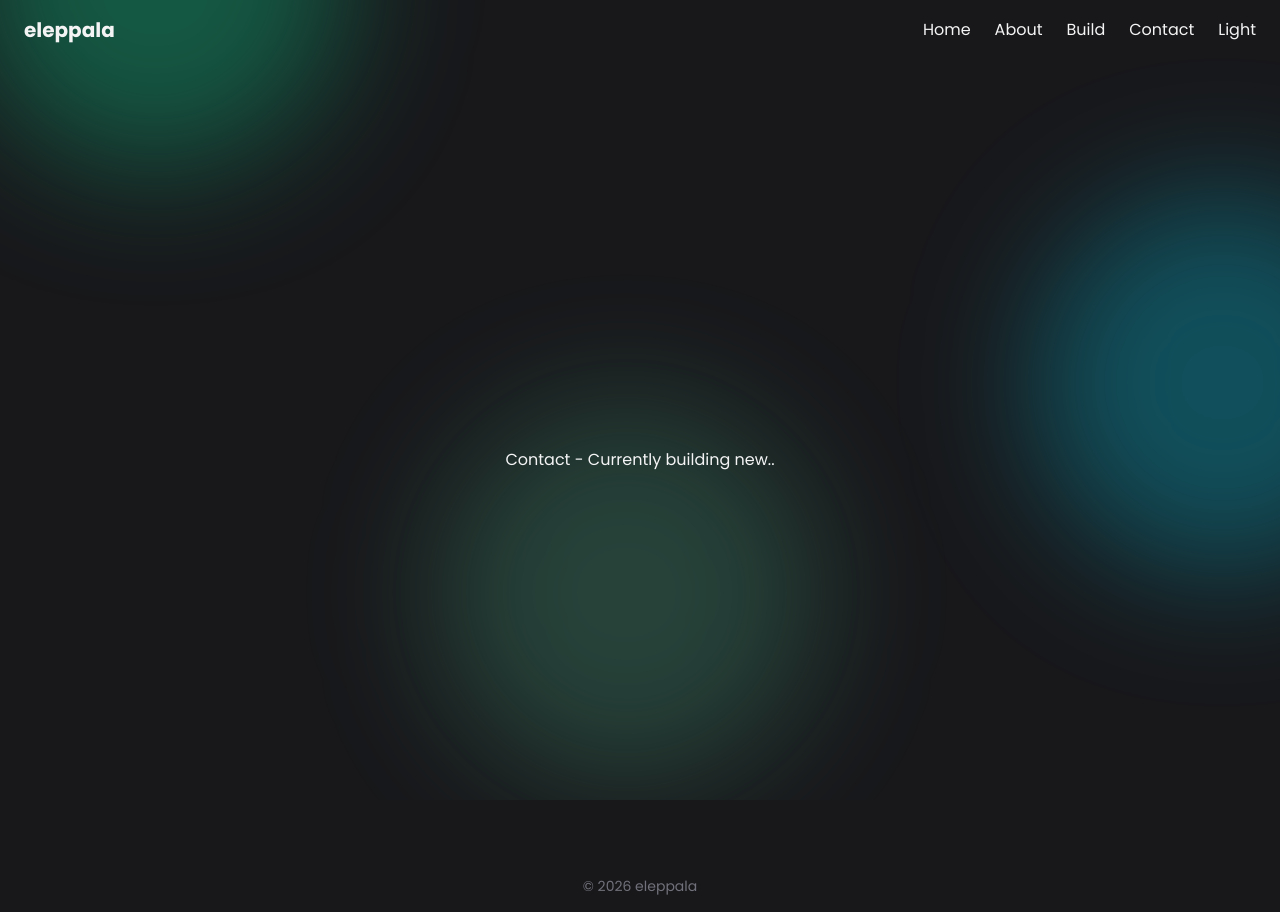
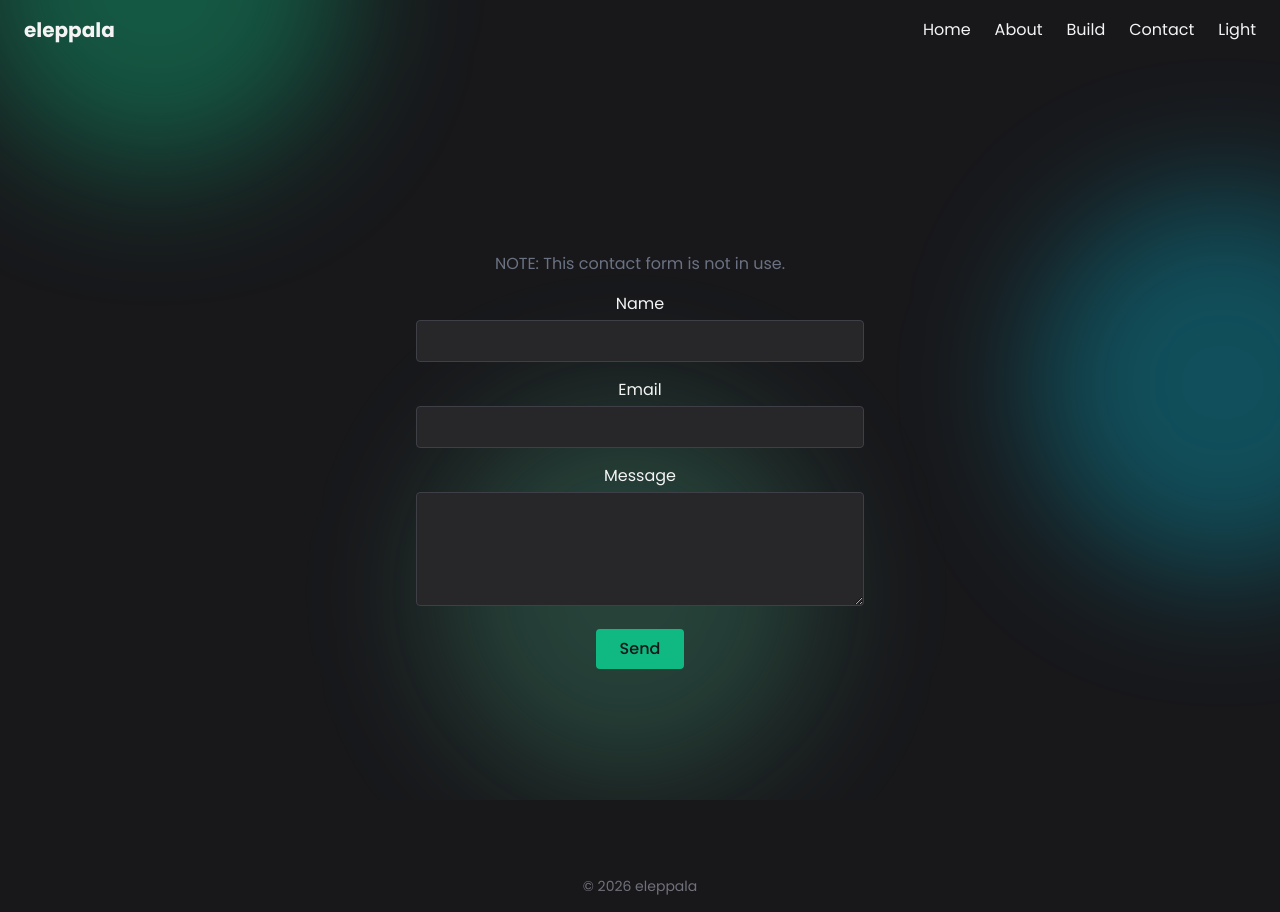
Before and after one commit to eleppala/eleppala_, a React (Vite) app: page /contact in a window 1280 px wide. Built offline with nearby package versions, Linux system fonts and the light colour scheme.

Commit message:
feat: contact form

```diff
--- /dev/null
+++ b/src/components/ContactForm.tsx
@@ -0,0 +1,80 @@
+import { useState } from 'react'
+
+function ContactForm() {
+  const [status, setStatus] = useState<'idle' | 'sending' | 'success' | 'error'>('idle')
+
+  const handleSubmit = async (e: React.FormEvent<HTMLFormElement>) => {
+    e.preventDefault()
+    setStatus('sending')
+
+    const form = e.currentTarget
+    const formData = new FormData(form)
+
+    try {
+      const response = await fetch('/api/contact', {
+        method: 'POST',
+        body: JSON.stringify({
+          name: formData.get('name'),
+          email: formData.get('email'),
+          message: formData.get('message'),
+        }),
+        headers: { 'Content-Type': 'application/json' },
+      })
+
+      if (response.ok) {
+        setStatus('success')
+        form.reset()
+      } else {
+        setStatus('error')
+      }
+    } catch {
+      setStatus('error')
+    }
+  }
+
+  return (
+    <form onSubmit={handleSubmit} className="space-y-4 max-w-md">
+      <div>
+        <label htmlFor="name" className="block mb-1">Name</label>
+        <input
+          type="text"
+          id="name"
+          name="name"
+          required
+          className="w-full px-3 py-2 bg-zinc-800 border border-zinc-700 rounded focus:outline-none focus:border-primary"
+        />
+      </div>
+      <div>
+        <label htmlFor="email" className="block mb-1">Email</label>
+        <input
+          type="email"
+          id="email"
+          name="email"
+          required
+          className="w-full px-3 py-2 bg-zinc-800 border border-zinc-700 rounded focus:outline-none focus:border-primary"
+        />
+      </div>
+      <div>
+        <label htmlFor="message" className="block mb-1">Message</label>
+        <textarea
+          id="message"
+          name="message"
+          rows={4}
+          required
+          className="w-full px-3 py-2 bg-zinc-800 border border-zinc-700 rounded focus:outline-none focus:border-primary"
+        />
+      </div>
+      <button
+        type="submit"
+        disabled={status === 'sending'}
+        className="px-6 py-2 bg-primary text-secondary font-medium rounded hover:bg-primary/90 disabled:opacity-50"
+      >
+        {status === 'sending' ? 'Sending...' : 'Send'}
+      </button>
+      {status === 'success' && <p className="text-primary">Message sent!</p>}
+      {status === 'error' && <p className="text-red-500">Something went wrong. Try again.</p>}
+    </form>
+  )
+}
+
+export default ContactForm
--- a/src/pages/Contact.tsx
+++ b/src/pages/Contact.tsx
@@ -1,7 +1,14 @@
+import ContactForm from '../components/ContactForm'
+
 function Contact() {
   return (
     <main className="min-h-screen flex items-center justify-center">
-      <h1>Contact - Currently building new..</h1>
+      <div className="w-full max-w-md text-center space-y-4">
+        <p className="text-gray-500">
+          NOTE: This contact form is not in use.
+        </p>
+        <ContactForm />
+      </div>
     </main>
   )
 }
```
Also changed, not shown: 1 other file (tests, documents, lock files or other folders).
